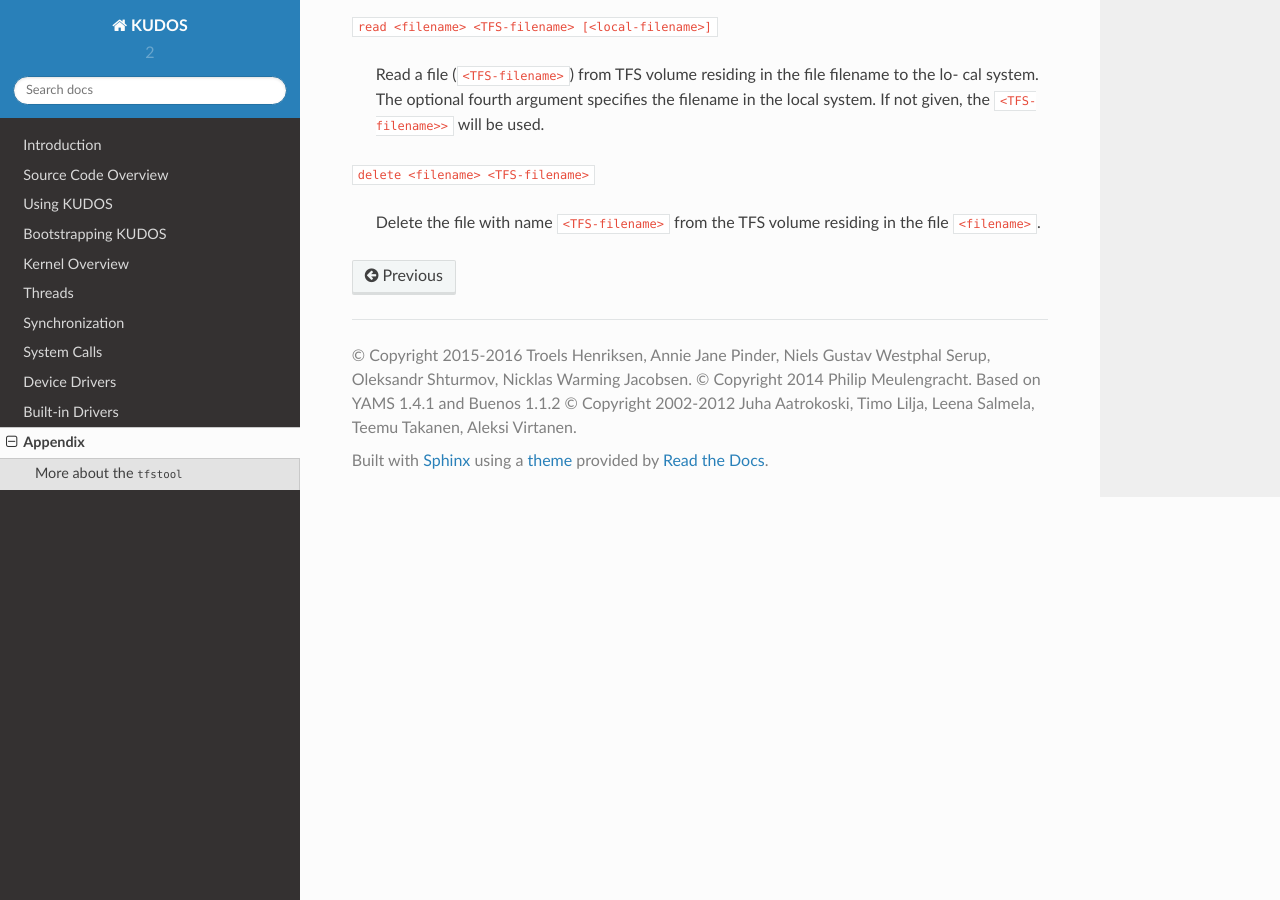
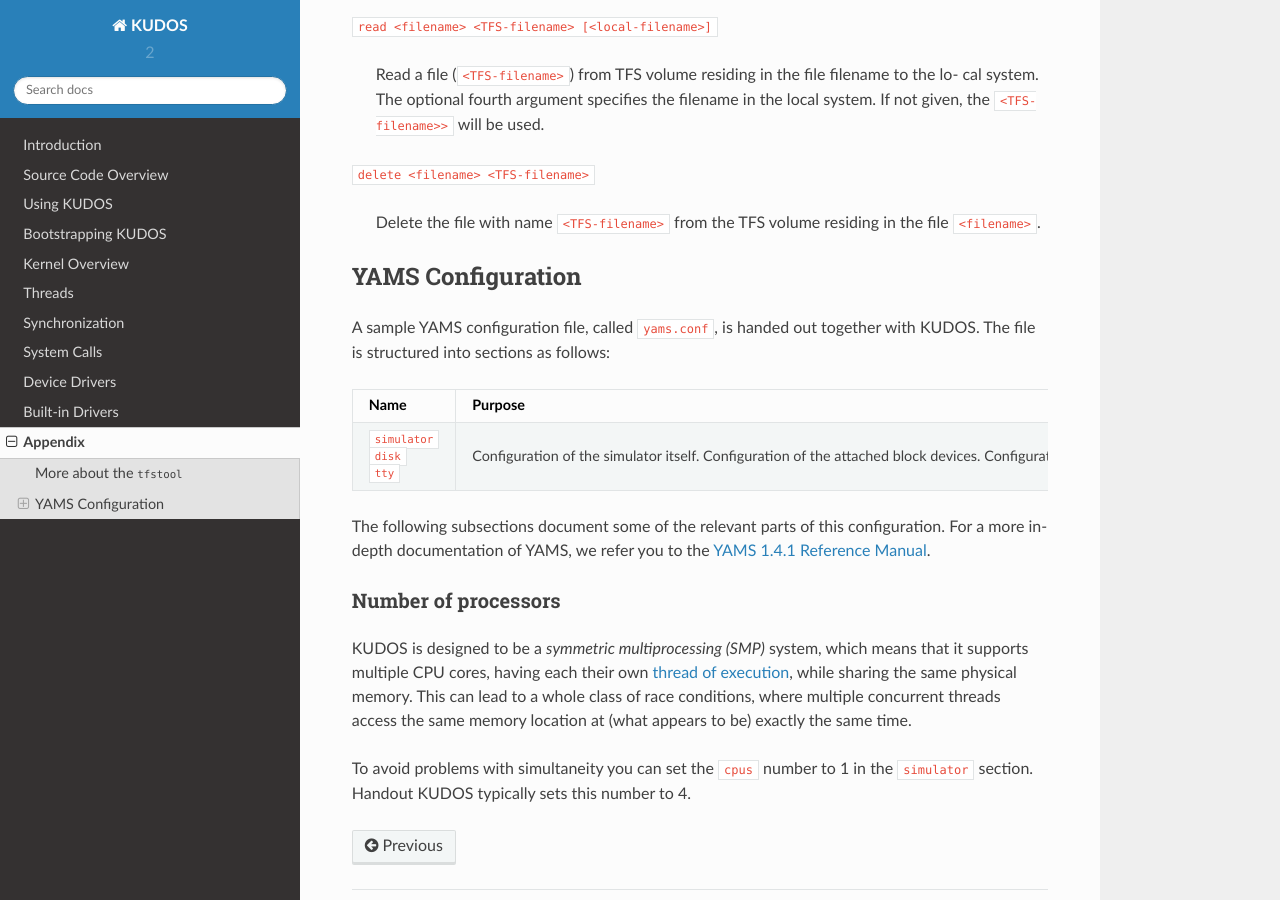
Before and after one commit to DIKU-EDU/kudos, a Sphinx documentation site: the page built from docs/appendix.rst, in a window 1280 px wide and 900 px high, scrolled down 1307 px. Built offline with Sphinx 7.4.7 and the Read the Docs theme 2.0.0, drawn with Linux system fonts in a browser that asks for light colours; pages that are not in the unit, such as notebooks, are missing from menus.

Commit message:
document YAMS configuration a little, closes #8

```diff
--- a/docs/appendix.rst
+++ b/docs/appendix.rst
@@ -67,3 +67,34 @@
 
   Delete the file with name ``<TFS-filename>`` from the TFS volume residing in
   the file ``<filename>``.
+
+YAMS Configuration
+------------------
+
+A sample YAMS configuration file, called ``yams.conf``, is handed out together
+with KUDOS. The file is structured into sections as follows:
+
++---------------+-------------------------------------------------+
+| Name          | Purpose                                         |
++===============+=================================================+
+| ``simulator`` | Configuration of the simulator itself.          |
+| ``disk``      | Configuration of the attached block devices.    |
+| ``tty``       | Configuration of the attached terminal devices. |
++---------------+-------------------------------------------------+
+
+The following subsections document some of the relevant parts of this
+configuration. For a more in-depth documentation of YAMS, we refer you to the
+`YAMS 1.4.1 Reference Manual
+<https://www.niksula.hut.fi/~buenos/dist/yams-1.4.1.pdf>`_.
+
+Number of processors
+^^^^^^^^^^^^^^^^^^^^
+
+KUDOS is designed to be a *symmetric multiprocessing (SMP)* system, which means
+that it supports multiple CPU cores, having each their own :doc:`thread of
+execution <threads>`, while sharing the same physical memory. This can lead to
+a whole class of race conditions, where multiple concurrent threads access the
+same memory location at (what appears to be) exactly the same time.
+
+To avoid problems with simultaneity you can set the ``cpus`` number to 1 in the
+``simulator`` section. Handout KUDOS typically sets this number to 4.
```
